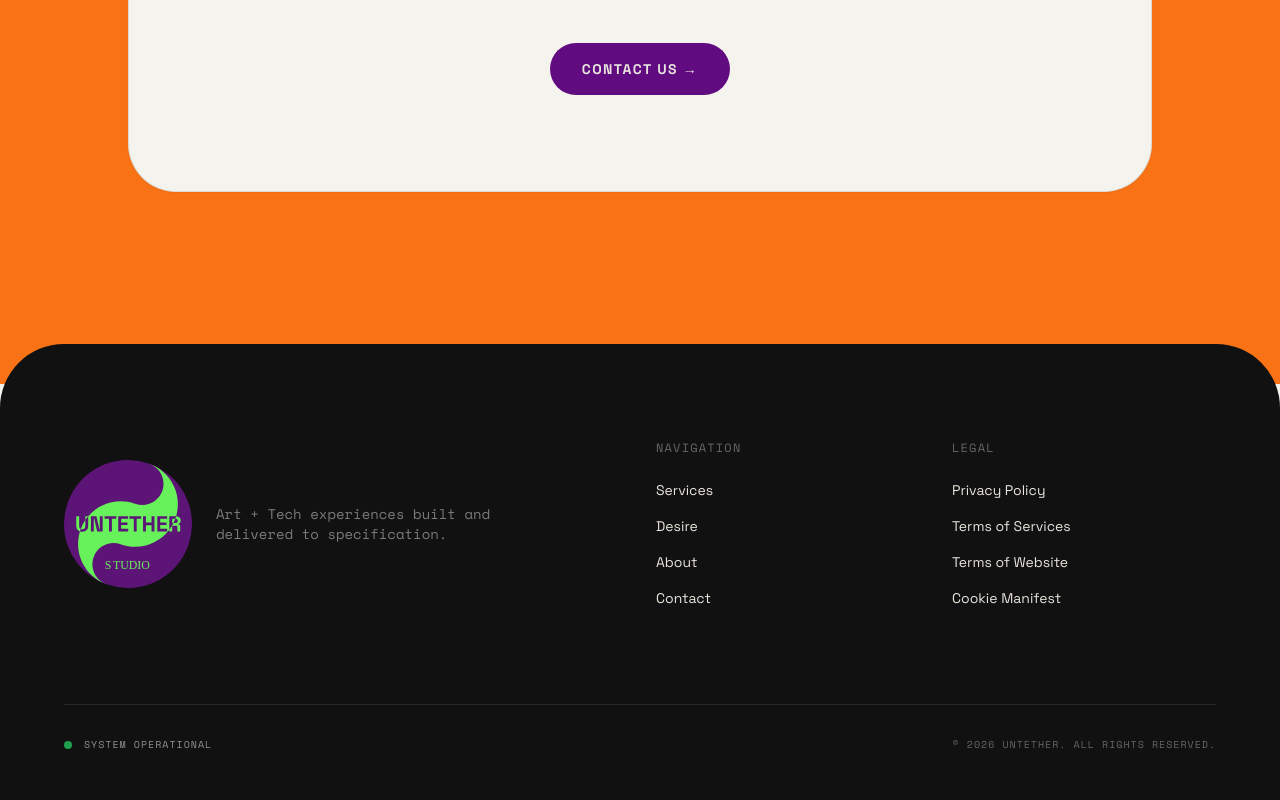
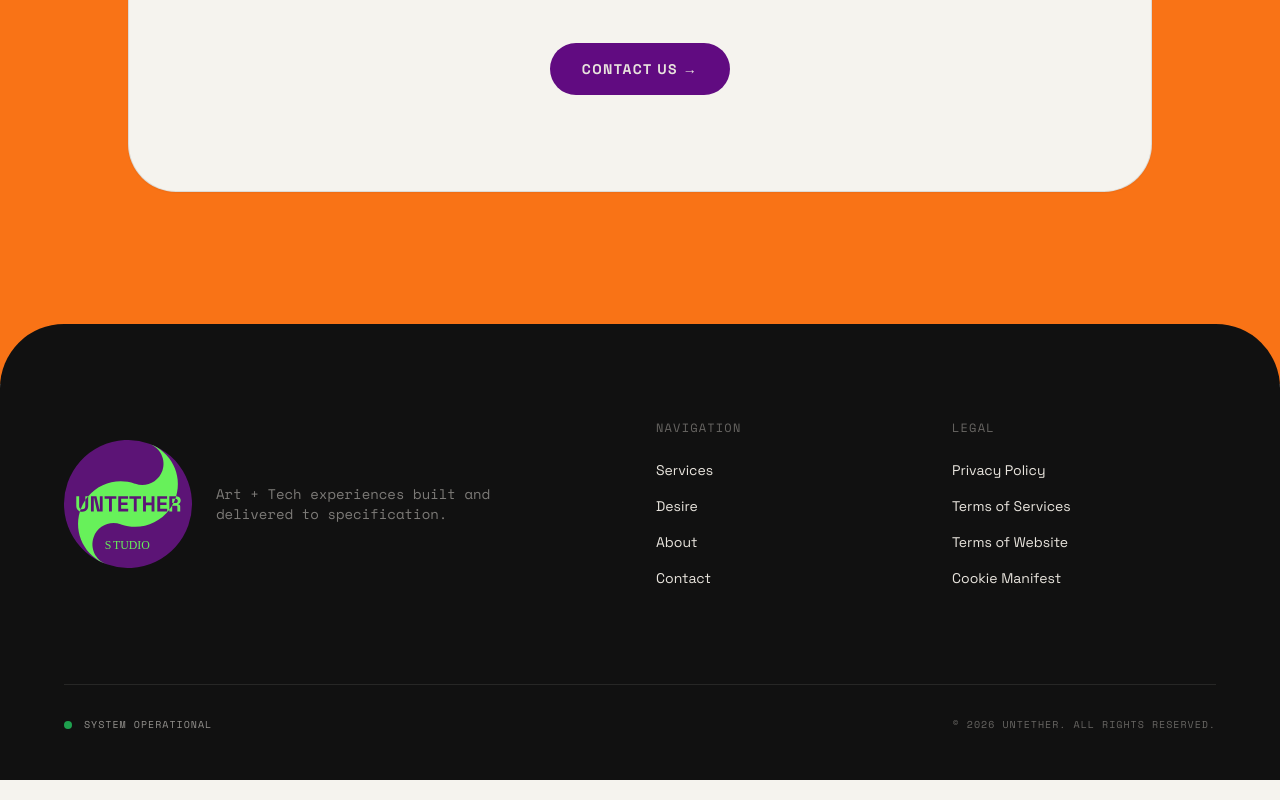
Before and after one commit to untether-studio/untether-studio-web, a React (Vite) app: page / in a window 1280 px wide. Shown: the part 3702-4502 px from the top of the page. Built offline with nearby package versions, Linux system fonts and the light colour scheme; no server answers.

Commit message:
Update Footer.jsx

```diff
--- a/src/components/Footer.jsx
+++ b/src/components/Footer.jsx
@@ -4,7 +4,7 @@ import logo from '../assets/logos/untether-studio-logo.svg';
 
 export default function Footer() {
   return (
-    <footer className="relative bg-dark text-primary pt-24 pb-12 px-8 md:px-16 rounded-t-[4rem] -mt-10 z-20">
+    <footer className="relative bg-dark text-primary pt-24 pb-12 px-8 md:px-16 rounded-t-[4rem] -mt-[60px] z-20">
       <div className="max-w-7xl mx-auto grid grid-cols-1 md:grid-cols-4 gap-12 md:gap-8 mb-24">
         <div className="md:col-span-2 flex items-center gap-6">
           <img
```
